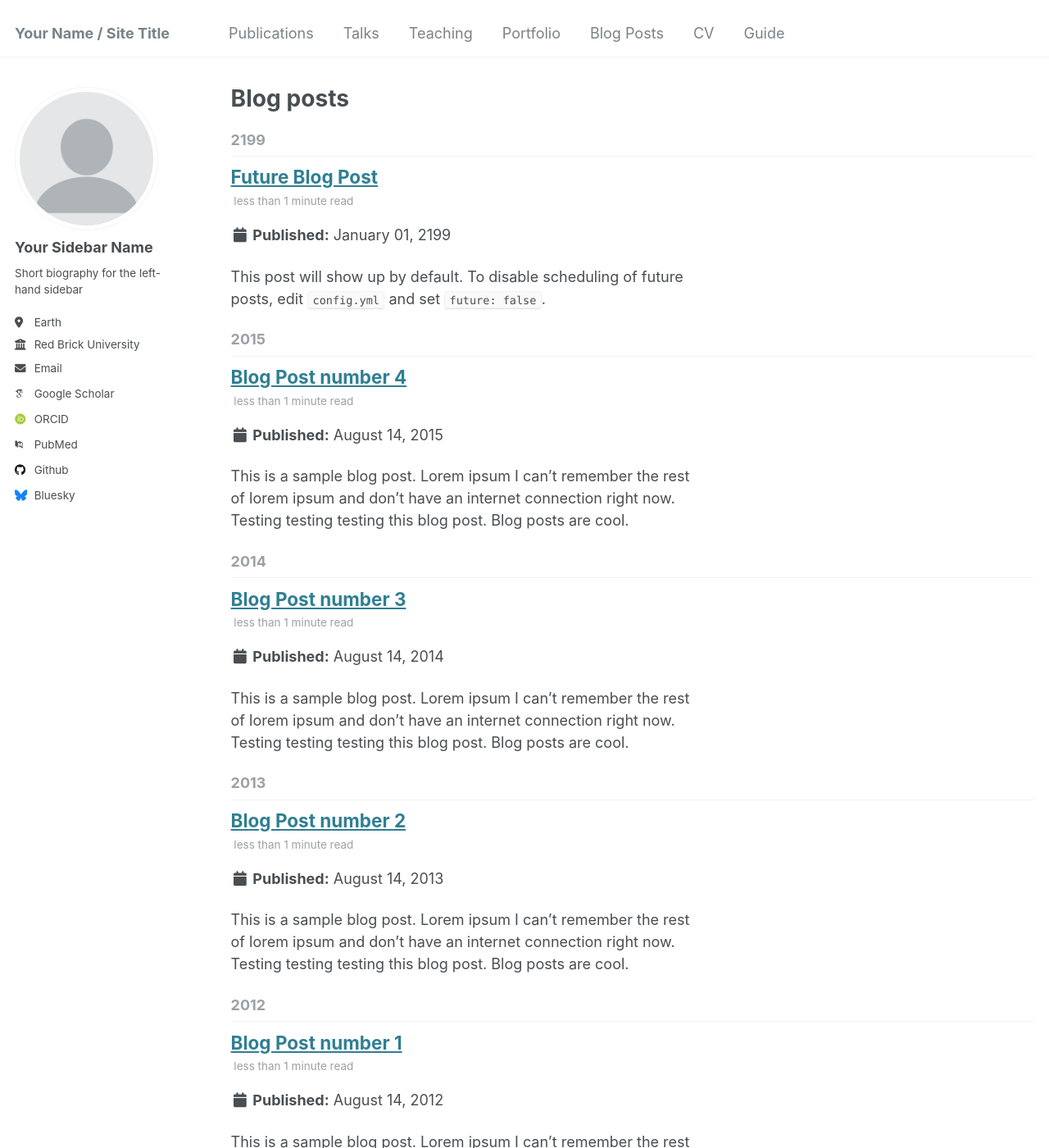
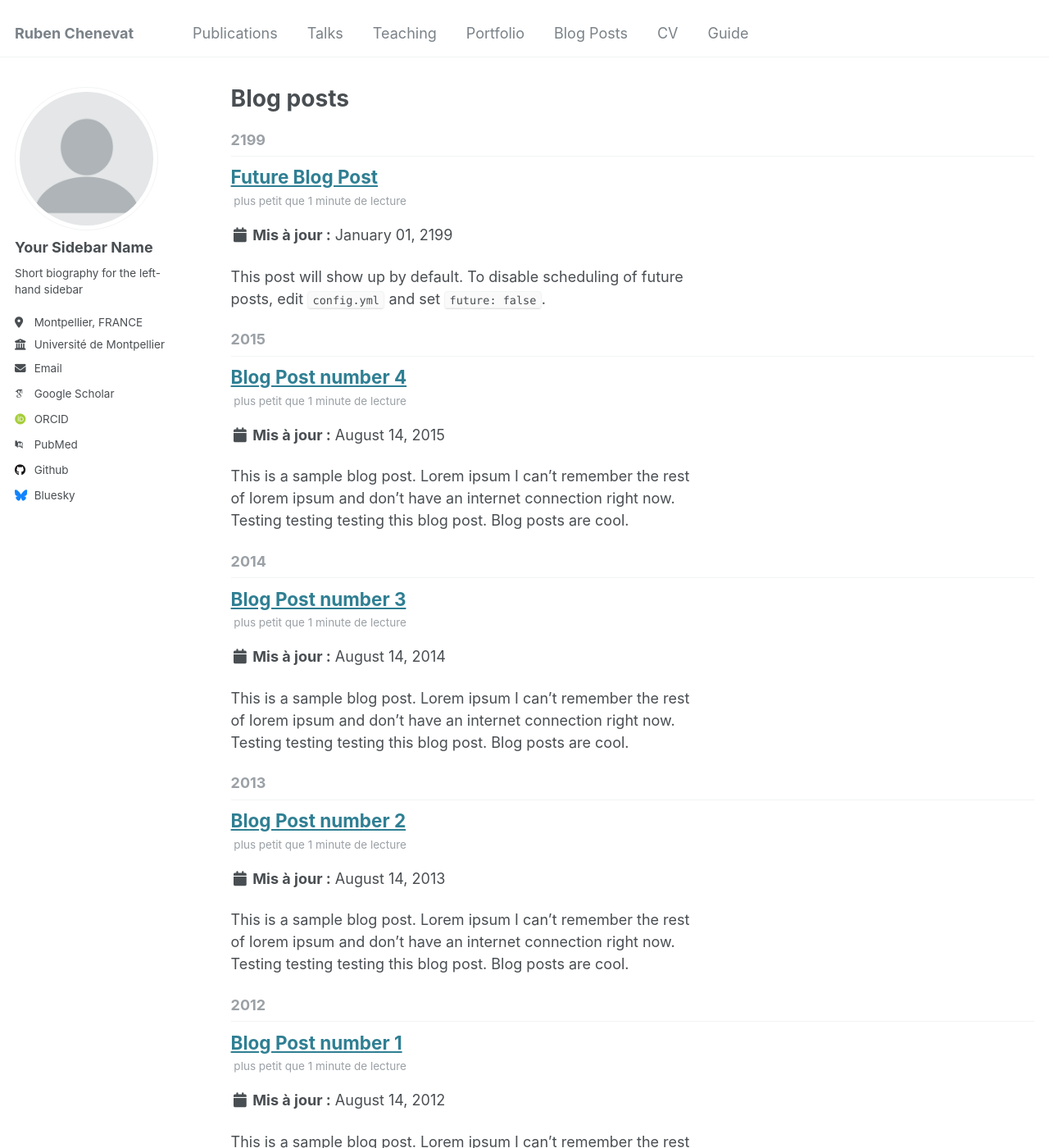
Before and after one commit to rubenchenevat/rubenchenevat.github.io, a Jekyll site: the page built from _pages/year-archive.html, in a window 1280 px wide and 1400 px high. Shown: the whole window at 82% size. Built offline with Jekyll 4.4.1, drawn with Linux system fonts in a browser that asks for light colours; some web fonts are replaced; some of the changed text lies outside the part shown.

Commit message:
Update _config.yml

```diff
--- a/_config.yml
+++ b/_config.yml
@@ -7,14 +7,14 @@
 # server process.
 
 # Basic Site Settings
-locale                   : "en-US"
-title                    : "Your Name / Site Title"
+locale                   : "fr-FR"
+title                    : "Ruben Chenevat"
 title_separator          : "-"
-name                     : &name "Your Name"
+name                     : &name "Ruben Chenevat"
 description              : &description "personal description"
-url                      : https://academicpages.github.io # the base hostname & protocol for your site e.g. "https://[your GitHub username].github.io"
+url                      : "https://rubenchenevat.github.io"
 baseurl                  : "" # the subpath of your site, e.g. "/blog"
-repository               : "academicpages/academicpages.github.io"
+repository               : "rubenchenevat/rubenchenevat.github.io"
 
 # Site Author - The following control what appear as part of the author content on the side bar.
 #               If a field is blank the icon and link will not appear, otherwise it will be shown.
@@ -25,10 +25,10 @@ author:
   name             : "Your Sidebar Name"
   pronouns         : # example: "she/her"
   bio              : "Short biography for the left-hand sidebar"
-  location         : "Earth"
-  employer         : "Red Brick University"
+  location         : "Montpellier, FRANCE"
+  employer         : "Université de Montpellier"
   uri              : # URL
-  email            : "none@example.org"
+  email            : "ruben.chenevat@inrae.fr"
 
   # Academic websites
   arxiv            : # URL - Update with the correct link to your profile
```
